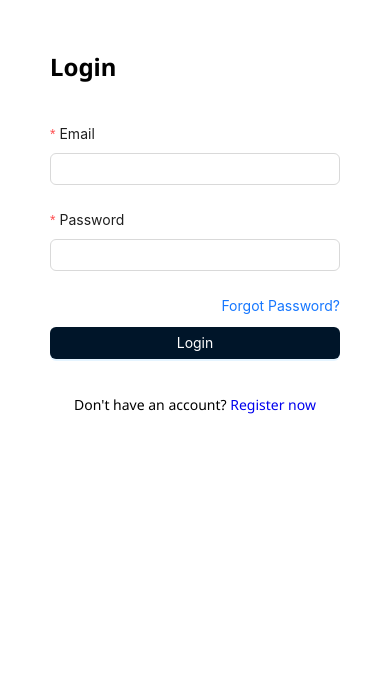
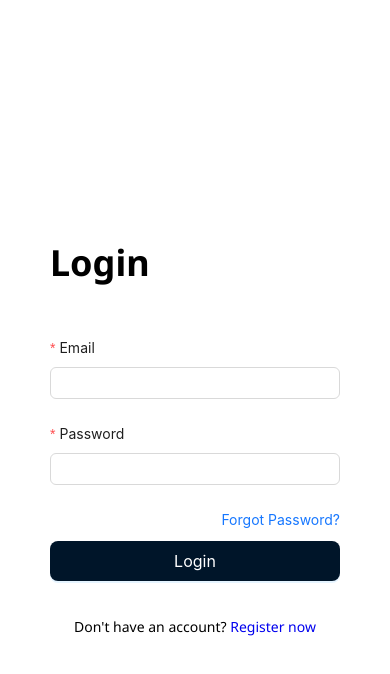
Before and after one commit to Benedict-J/Minels, a Next.js app: page /login in a window 390 px wide. Shown: the top 674 px of the page. Built offline with nearby package versions, Linux system fonts and the light colour scheme; no server answers.

Commit message:
Fix responsive styling in login

```diff
--- a/components/layout/AuthLayout/index.module.scss
+++ b/components/layout/AuthLayout/index.module.scss
@@ -1,10 +1,11 @@
 .home_container {
   display: flex;
   overflow: hidden;
+  width: 100vw;
 }
 
 .cover_background {
-  width: 55vw;
+  min-width: 55%;
   height: 100vh;
   background: #001529;
   box-sizing: border-box !important;
@@ -36,6 +37,7 @@
 }
 
 .auth_container {
+  width: 100%;
   height: 100vh;
   overflow: hidden;
 
--- a/pages/_app.tsx
+++ b/pages/_app.tsx
@@ -5,6 +5,7 @@ import { ReactElement, ReactNode, useContext, useEffect } from "react";
 import "@/firebase/init-firebase";
 import { AuthContext, AuthProvider } from "@/context/auth";
 import { Noto_Sans } from "next/font/google";
+import Head from "next/head";
 
 export type NextPageWithLayout<P = {}, IP = P> = NextPage<P, IP> & {
   getLayout?: (page: ReactElement) => ReactNode;
@@ -21,6 +22,9 @@ export default function App({ Component, pageProps }: AppPropsWithLayout) {
 
   return (
     <AuthProvider>
+      <Head>
+        <title>Minels</title>
+      </Head>
       <main className={notoSans.className}>
         {getLayout(<Component {...pageProps} />)}
       </main>
--- a/pages/_document.tsx
+++ b/pages/_document.tsx
@@ -4,7 +4,6 @@ export default function Document() {
   return (
     <Html lang="en">
       <Head>
-        <title>Minels</title>
       </Head>
       <body>
         <Main />
--- a/pages/login/index.module.scss
+++ b/pages/login/index.module.scss
@@ -2,23 +2,26 @@
   display: flex;
   flex-direction: column;
   align-items: center;
-  padding-top: 100px;
+  justify-content: center;
   padding-inline: 100px;
   box-sizing: border-box;
-  width: 45vw;
+  width: inherit;
+  height: 100vh;
   animation: appear 1s ease-in-out;
 
   .form_title {
     text-align: left;
+    max-width: 320px;
+    margin-bottom: 20px;
     width: 100%;
-    margin-bottom: 20px;
 
     h2 {
-      font-size: 24px;
+      font-size: 36px;
     }
   }
 
   .form {
+    max-width: 320px;
     width: 100%;
   }
 
--- a/pages/login/index.tsx
+++ b/pages/login/index.tsx
@@ -55,6 +55,7 @@ export default function Login() {
           type="primary"
           block
           htmlType="submit"
+          size="large"
         >
           Login
         </Button>
--- a/tsconfig.json
+++ b/tsconfig.json
@@ -9,7 +9,7 @@
     "noEmit": true,
     "esModuleInterop": true,
     "module": "esnext",
-    "moduleResolution": "bundler",
+    "moduleResolution": "Node",
     "resolveJsonModule": true,
     "isolatedModules": true,
     "jsx": "preserve",
@@ -17,7 +17,7 @@
     "paths": {
       "@/*": ["./*"],
       "@/firebase": ["./firebase"]
-    }
+    },
   },
   "include": ["next-env.d.ts", "**/*.ts", "**/*.tsx"],
   "exclude": ["node_modules"]
```
Also changed, not shown: package.json (+7 -4 lines), 1 other file (tests, documents, lock files or other folders).
